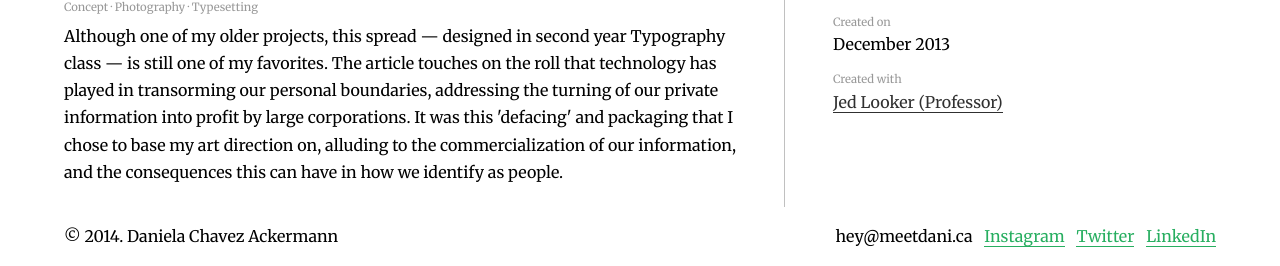
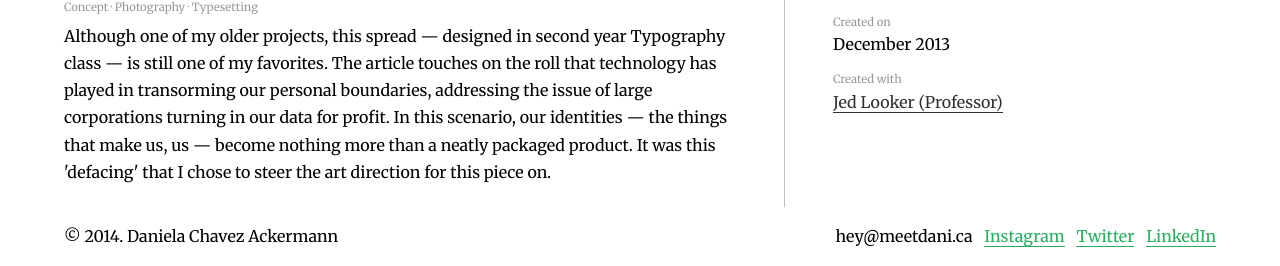
Before and after one commit to chav0021/meet_dani, a plain HTML site: page pf1.html in a window 1280 px wide. Shown: the part 647-913 px from the top of the page. Drawn offline with Linux system fonts and the light colour scheme.

Commit message:
Fixed Defacing

```diff
--- a/pf1.html
+++ b/pf1.html
@@ -31,7 +31,7 @@
 		<div class="work-info unit unit-xs-1 unit-s-1 unit-m-1-2 unit-l-5-8">
 			<h1 class="tres">01. Changing the Face of Privacy</h1>
 			<p class="font_small">Concept · Photography · Typesetting</p>
-			<p>Although one of my older projects, this spread — designed in second year Typography class — is still one of my favorites. The article touches on the roll that technology has played in transorming our personal boundaries, addressing the turning of our private information into profit by large corporations. It was this 'defacing' and packaging that I chose to base my art direction on, alluding to the commercialization of our information, and the consequences this can have in how we identify as people.</p>
+			<p>Although one of my older projects, this spread — designed in second year Typography class — is still one of my favorites. The article touches on the roll that technology has played in transorming our personal boundaries, addressing the issue of large corporations turning in our data for profit. In this scenario, our identities — the things that make us, us — become nothing more than a neatly packaged product. It was this 'defacing' that I chose to steer the art direction for this piece on.</p>
 		</div>
 		<div class="work-nav unit unit-xs-1 unit-s-1 unit-m-1-2 unit-l-3-8">
 			<a href="index.html"><img src="images/grid.png" alt="previous project"></a>
```
